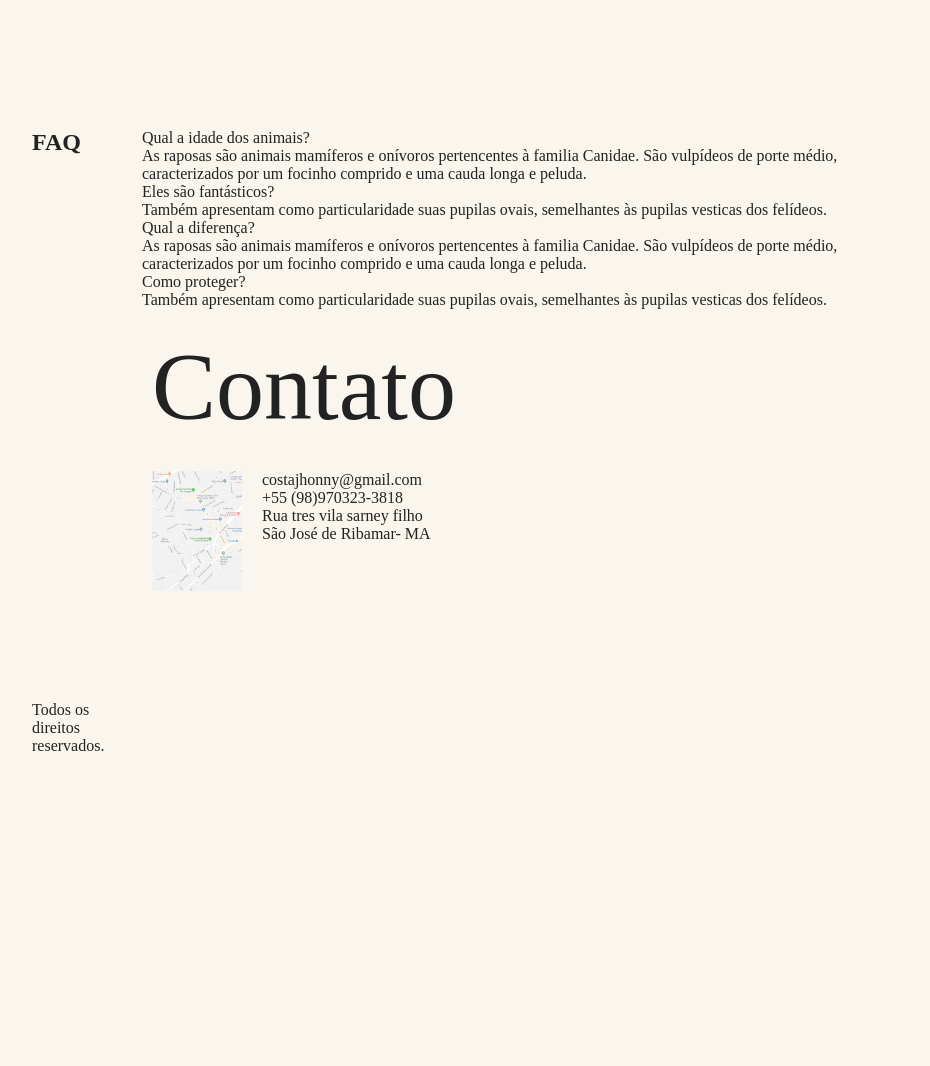
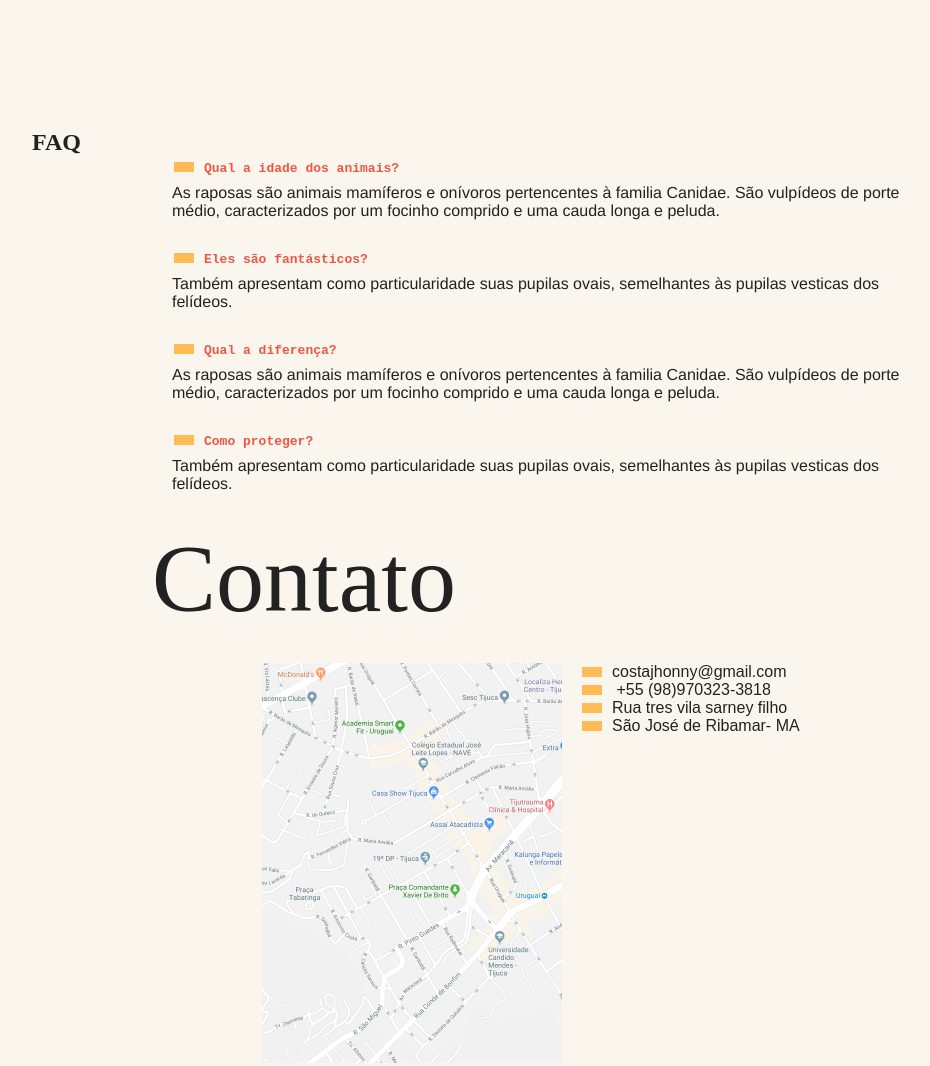
Before and after one commit to jhonnyFran/projeto-html-css, a plain HTML site: page index.html in a window 1280 px wide. Shown: the part 1304-2370 px from the top of the page, without its empty margins (158-1088 px from the left). Before the commit the page ends 2149 px from the top, so only its background shows below. Drawn offline with Linux system fonts and the light colour scheme; a web font is replaced by a local one.

Commit message:
começar js

```diff
--- a/style.css
+++ b/style.css
@@ -1,6 +1,6 @@
 body, h1, h2, ul, li, dd, dt, dl {
     margin: 0px;
-padding: 0px;
+    padding: 0px;
 }
 
 img {
@@ -10,6 +10,8 @@ img {
 
 ul {
     list-style: none;
+    /* grid-column: 2; */
+    overflow-y: scroll;
 }
 
 body {
@@ -17,9 +19,7 @@ body {
     color: #222;
     -webkid-font-smoothing: antialiased;
     display: grid ;
-    grid-template-columns: 1fr  120px minmax(300px, 800px ) 1fr;
-
-
+    grid-template-columns: 1fr 120px minmax(300px, 800px) 1fr;
 }
 
 .menu {
@@ -44,10 +44,9 @@ body {
     text-transform: uppercase;
     font-size: 0.875rem;
     letter-spacing: .1em;
-
 }
 .grid-section {
-    grid-column: 2/ 4;
+    grid-column: 2 / 4;
     width: 100%;
     box-sizing: border-box;
     padding: 10px;
@@ -55,7 +54,6 @@ body {
     grid-template-columns: 90px 300px 1fr;
     grid-gap: 20px;
     margin-bottom: 4rem;
-
 }
 .titulo {
     font-family: 'PLayfair Display SC ', gergia;
@@ -115,3 +113,80 @@ body {
 .faq-lista {
     grid-column: 2/ 4;
 }
+.faq-lista dt {
+    font-family: monospace;
+    font-weight: bold;
+    margin: 2rem;
+    margin-bottom: .5rem;
+    color: #e54;
+}
+.faq-lista dt::before {
+    content: '';
+    display: inline-block;
+    width: 20px;
+    height: 10px;
+    margin-right: 10px;
+    background: #fb5;
+}
+.faq-lista dd {
+    font-family: helvetica, Arial;
+    margin-bottom: .5rem;
+    margin-left: 30px;
+}
+.mapa {
+    grid-column: 2;
+}
+.dados {
+    grid-column: 3;
+
+}
+.dados {
+    margin-bottom: 1rem;
+    font-family: Arial, Helvetica;
+}
+.dados li::before {
+    content: '';
+    display: inline-block;
+    width: 20px;
+    height: 10px;
+    margin-right: 10px;
+    background: #fb5;
+}
+.copy {
+    grid-column: 2 / 5;
+    margin-bottom: 2rem;
+    background-color: #FB5;
+}
+.copy p {
+    padding: 10px;
+    font-family: monospace;
+    font-weight: bold;
+}
+@media (max-width: 700px) {
+    body{
+        grid-template-columns: 1fr;
+    }
+    .menu, .grid-section, .copy {
+        grid-column: 1;
+    }
+    .grid-section {
+        grid-template-columns: 100px 1fr;
+        grid-gap: 10px;
+    }
+    .animais-lista {
+        grid-column: 1;
+    }
+    .faq-lista, .dados, .mapa {
+        grid-column: 1 / 3;
+    }
+    .grid-section h1{
+        font-size: 3rem;
+    }
+    .menu {
+        margin-top: 0px;
+
+    }
+    .copy {
+        margin-bottom: 0px;
+    }
+}
```
Also changed, not shown: index.html (+1 -1 lines).
